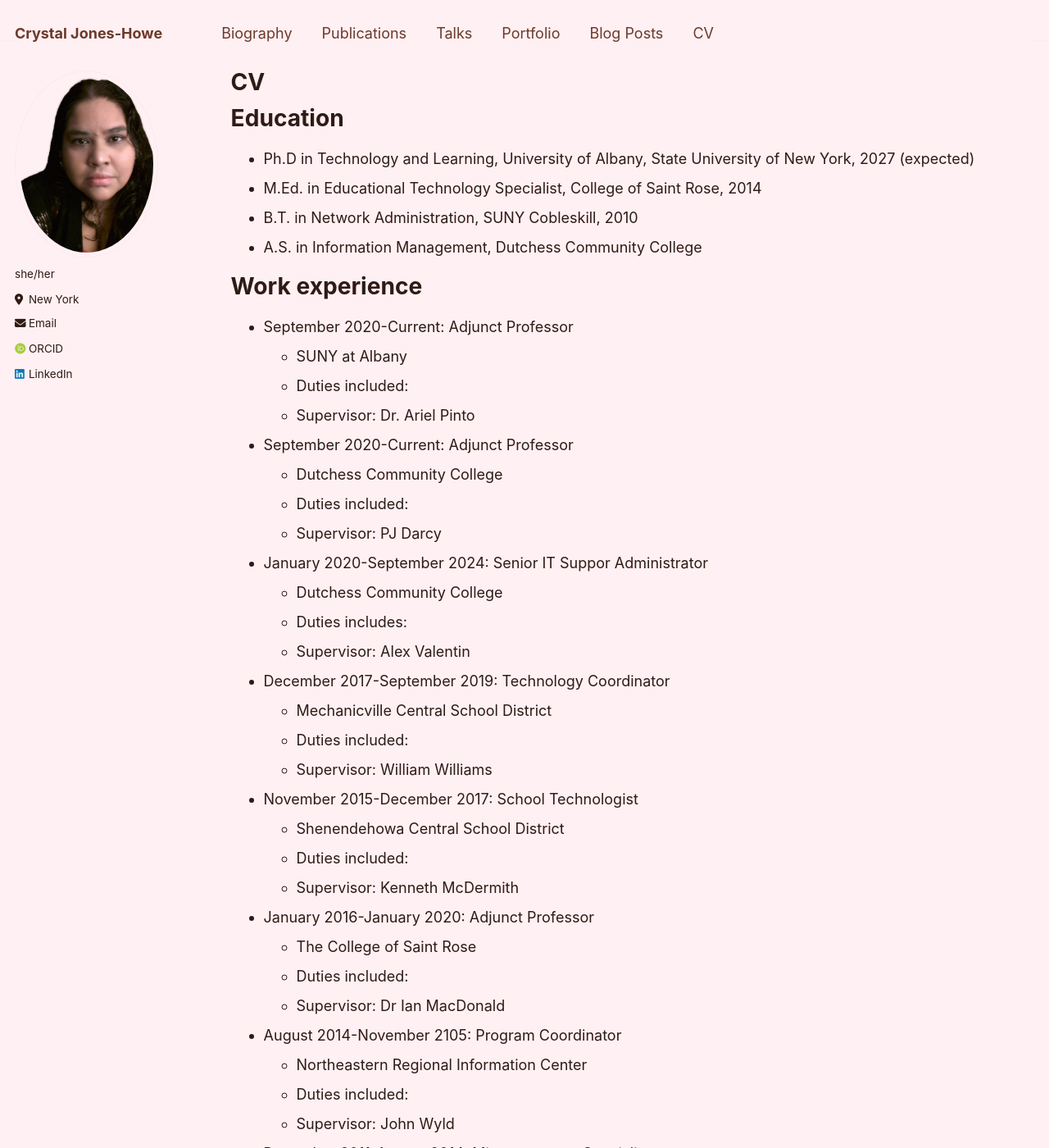
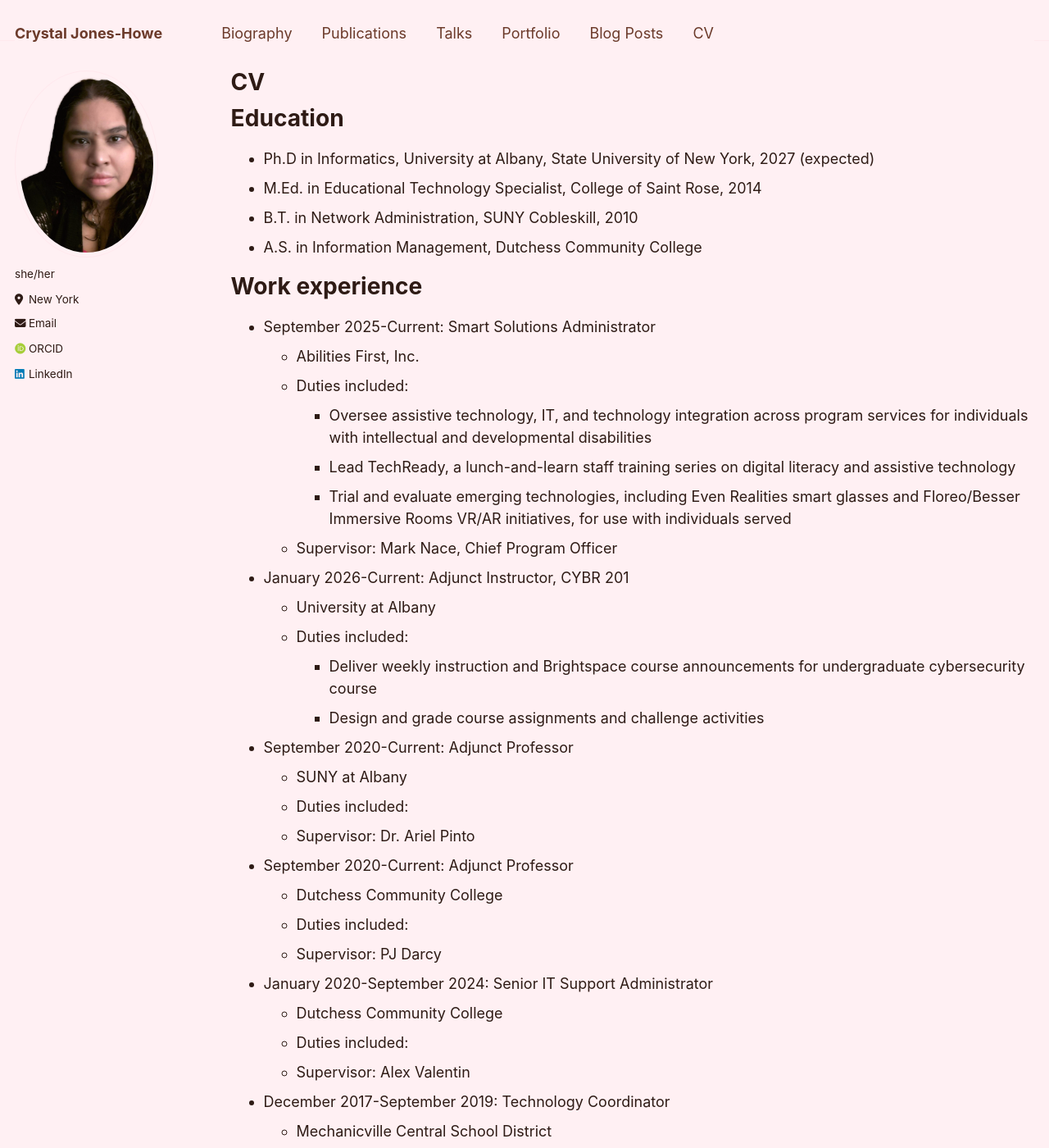
Before and after one commit to cjoneshowe/cjoneshowe.github.io, a Jekyll site: the page built from _pages/cv.md, in a window 1280 px wide and 1400 px high. Shown: the whole window at 82% size. Built offline with Jekyll 4.4.1, drawn with Linux system fonts in a browser that asks for light colours; some web fonts are replaced; some of the changed text lies outside the part shown.

Commit message:
Update bio, CV, and contact phone info
Refreshes personal site content to reflect current focus and roles: adds a new about-section paragraph on accessibility research for people with IDD, updates the CV (Ph.D. program name, recent positions, corrected typos/dates, and added certifications/service), and replaces the phone number in both the contact page dial script and downloadable vCard.

```diff
--- a/_pages/cv.md
+++ b/_pages/cv.md
@@ -11,13 +11,27 @@ redirect_from:
 
 Education
 ======
-* Ph.D in Technology and Learning, University of Albany, State University of New York, 2027 (expected)
+* Ph.D in Informatics, University at Albany, State University of New York, 2027 (expected)
 * M.Ed. in Educational Technology Specialist, College of Saint Rose, 2014
 * B.T. in Network Administration, SUNY Cobleskill, 2010
 * A.S. in Information Management, Dutchess Community College
 
 Work experience
 ======
+* September 2025-Current: Smart Solutions Administrator
+  * Abilities First, Inc.
+  * Duties included:
+    * Oversee assistive technology, IT, and technology integration across program services for individuals with intellectual and developmental disabilities
+    * Lead TechReady, a lunch-and-learn staff training series on digital literacy and assistive technology
+    * Trial and evaluate emerging technologies, including Even Realities smart glasses and Floreo/Besser Immersive Rooms VR/AR initiatives, for use with individuals served
+  * Supervisor: Mark Nace, Chief Program Officer
+
+* January 2026-Current: Adjunct Instructor, CYBR 201
+  * University at Albany
+  * Duties included:
+    * Deliver weekly instruction and Brightspace course announcements for undergraduate cybersecurity course
+    * Design and grade course assignments and challenge activities
+
 * September 2020-Current: Adjunct Professor
   * SUNY at Albany
   * Duties included:
@@ -28,9 +42,9 @@ Work experience
   * Duties included:
   * Supervisor: PJ Darcy
 
-* January 2020-September 2024: Senior IT Suppor Administrator
+* January 2020-September 2024: Senior IT Support Administrator
   * Dutchess Community College
-  * Duties includes:
+  * Duties included:
   * Supervisor: Alex Valentin
 
 * December 2017-September 2019: Technology Coordinator
@@ -38,7 +52,7 @@ Work experience
   * Duties included:
   * Supervisor: William Williams
 
-* November 2015-December 2017:  School Technologist
+* November 2015-December 2017: School Technologist
   * Shenendehowa Central School District
   * Duties included:
   * Supervisor: Kenneth McDermith
@@ -48,7 +62,7 @@ Work experience
   * Duties included:
   * Supervisor: Dr Ian MacDonald
 
-* August 2014-November 2105: Program Coordinator
+* August 2014-November 2015: Program Coordinator
   * Northeastern Regional Information Center
   * Duties included:
   * Supervisor: John Wyld
@@ -72,3 +86,14 @@ Skills
 * Virtualization
 * Network Analysis & Administration
 * Web Design
+
+Licenses & Certifications
+======
+* ETIS Comprehensive Exam, shiftlms — Issued Aug 2026, Expires Aug 2028
+* Biosafety Complete Training Series, CITI Program — Issued Sep 2024, Expired Sep 2025
+* NYS Teaching Certification, Educational Technology Specialist, New York State Department of Education — Issued Sep 2013
+
+Service
+======
+* Communications Officer, Graduate ASIS&T Albany Chapter — 2026-Current
+* Programming Committee Member, ASIS&T Albany Chapter — 2025-2026 Academic Year
```
Also changed, not shown: _pages/about.md (+1 -0 lines), _pages/contact.md (+1 -1 lines), 1 other file.
